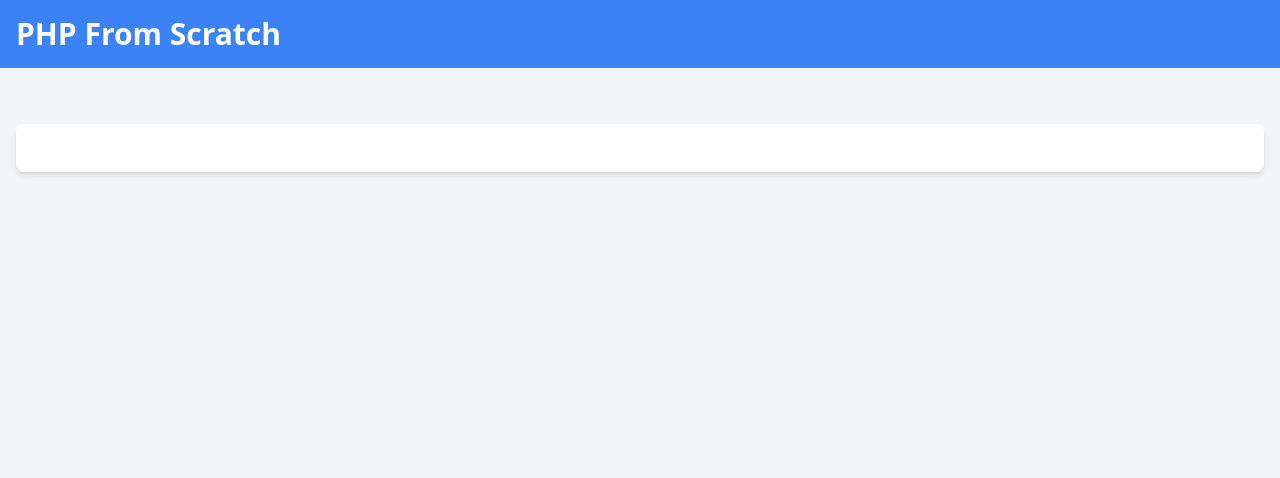
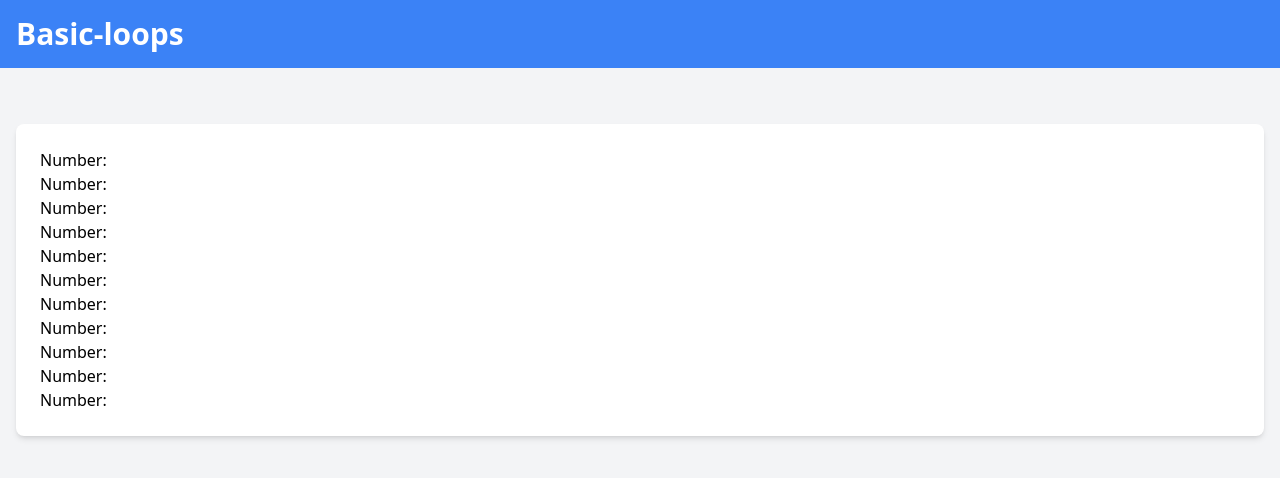
Before and after one commit to timenyin/PHP-Starter, a PHP site: page / in a window 1280 px wide. Shown: the top 478 px of the page. Run offline with PHP 8.4, Linux system fonts and the light colour scheme; some libraries are stand-ins or nearby versions.

Commit message:
countnation

```diff
--- a/02-arrays-and-iteration/06-basic-loops/index.php
+++ b/02-arrays-and-iteration/06-basic-loops/index.php
@@ -1,3 +1,10 @@
+<?php
+// for ($i = 0; $i <= 10; $i++) {
+//     echo $i . '<br />';
+// }
+
+?>
+
 <!DOCTYPE html>
 <html lang="en">
 
@@ -5,18 +12,25 @@
     <meta charset="UTF-8">
     <meta name="viewport" content="width=device-width, initial-scale=1.0">
     <script src="https://cdn.tailwindcss.com"></script>
-    <title>PHP From Scratch</title>
+    <title>06-basic-loops</title>
 </head>
 
 <body class="bg-gray-100">
     <header class="bg-blue-500 text-white p-4">
         <div class="container mx-auto">
-            <h1 class="text-3xl font-semibold">PHP From Scratch</h1>
+            <h1 class="text-3xl font-semibold">Basic-loops</h1>
         </div>
     </header>
     <div class="container mx-auto p-4 mt-4">
         <div class="bg-white rounded-lg shadow-md p-6 mt-6">
             <!-- Output -->
+            <ul>
+                <?php for ($i = 0; $i <= 10; $i++) : ?>
+                    <li>Number:
+                        <? $i ?>
+                    </li>
+                <?php endfor; ?>
+            </ul>
         </div>
     </div>
 </body>
```
